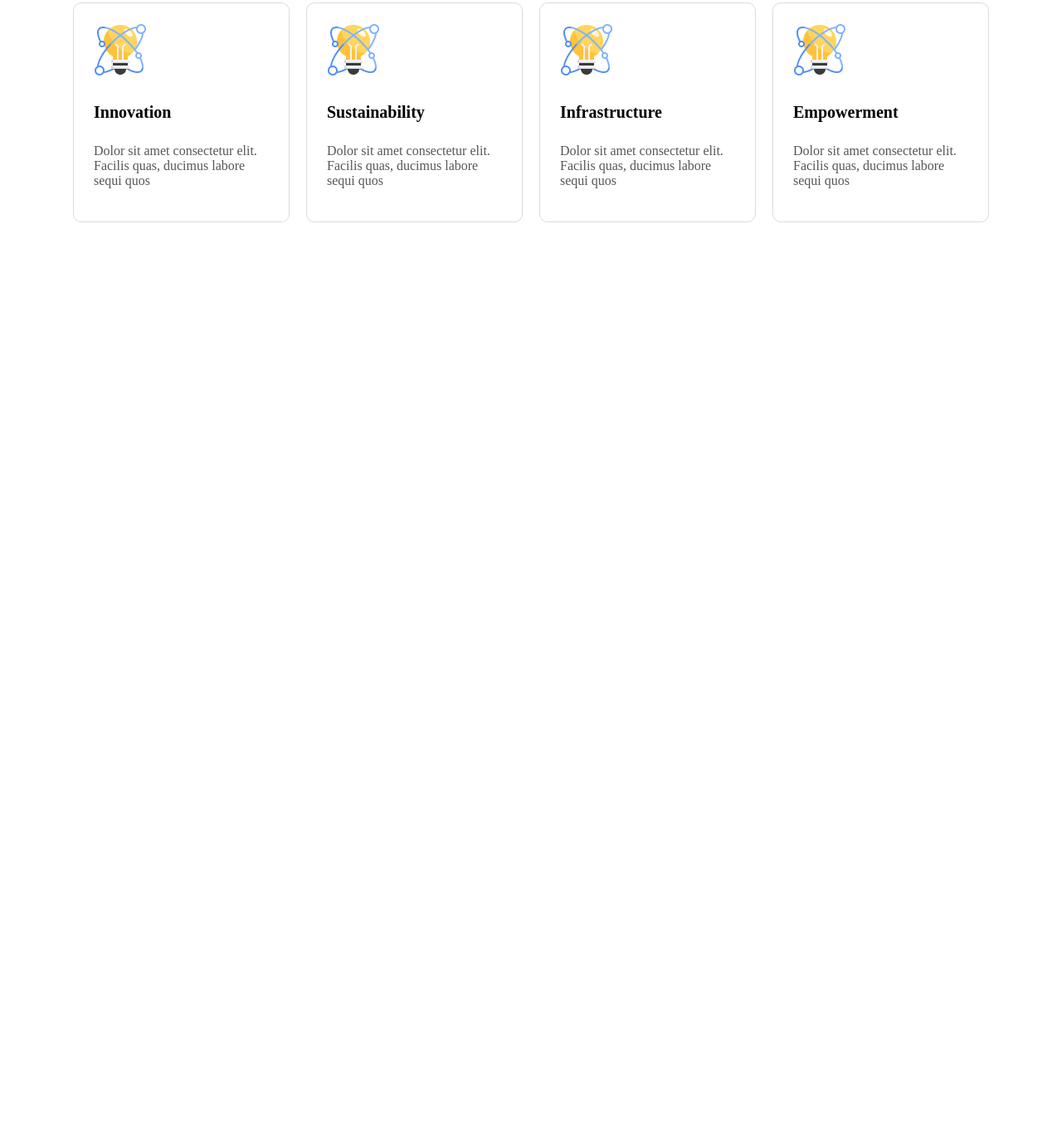
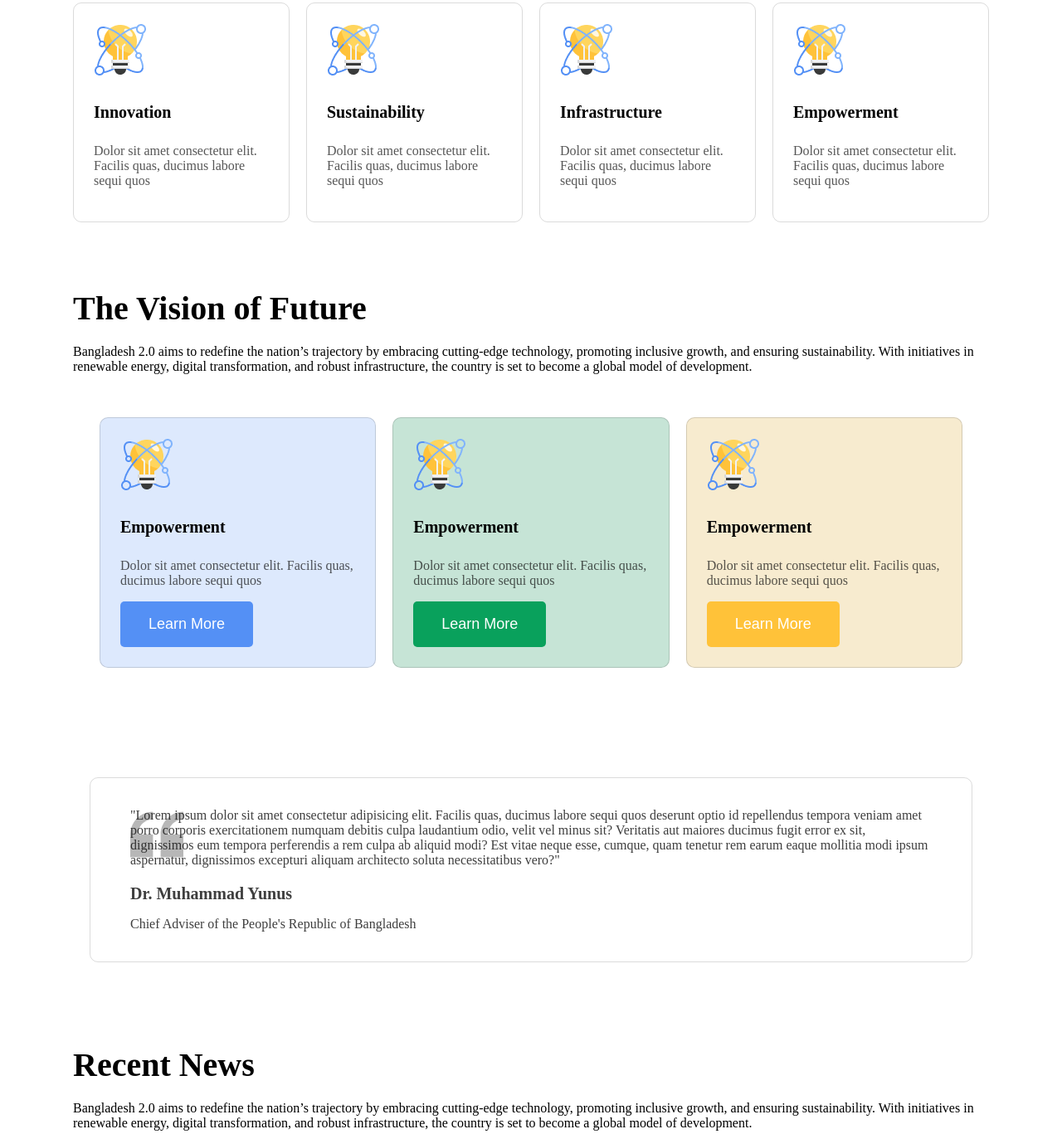
Before and after one commit to ALAMIN761740/assignment-01, a plain HTML site: page index.html in a window 1280 px wide. Shown: the part 976-2343 px from the top of the page at 83% size. Before the commit the page ends 1324 px from the top, so only its background shows below. Drawn offline with Linux system fonts and the light colour scheme.

Commit message:
the end?

```diff
--- a/index.html
+++ b/index.html
@@ -56,6 +56,53 @@
             </div>
 
         </section>
+        <section class="">
+            <h3 class="Pillars">The Vision of Future</h3>
+            <p class="all-p">Bangladesh 2.0 aims to redefine the nation’s trajectory by embracing cutting-edge technology, promoting inclusive growth, and ensuring sustainability. With initiatives in renewable energy, digital transformation, and robust infrastructure, the country is set to become a global model of development.</p>
+
+        <div class="coler-container">
+            <div class="skill blue">
+                <img src="assets/card-icon.png" alt="">
+                <h4 class="skill-title">Empowerment</h4>
+                <p class="skill-de">Dolor sit amet consectetur elit. Facilis quas, ducimus labore sequi quos </p>
+                <button class="btn-green btn-blue">Learn More</button>
+            </div>
+            <div class="skill green">
+                <img src="assets/card-icon.png" alt="">
+                <h4 class="skill-title">Empowerment</h4>
+                <p class="skill-de">Dolor sit amet consectetur elit. Facilis quas, ducimus labore sequi quos </p>
+                <button class="btn-green btn-gr">Learn More</button>
+            </div>
+            <div class="skill yellow">
+                <img src="assets/card-icon.png" alt="">
+                <h4 class="skill-title">Empowerment</h4>
+                <p class="skill-de">Dolor sit amet consectetur elit. Facilis quas, ducimus labore sequi quos </p>
+                <button class="btn-green btn-yellow">Learn More</button>
+            </div>
+        </div>
+        </section>
+        <section>
+        <div class="Dr">
+            <p style="background-image: url(assets/quote-bg.png);"  class="Dr-de">"Lorem ipsum dolor sit amet consectetur adipisicing elit. Facilis quas, ducimus labore sequi quos deserunt optio id repellendus tempora veniam amet porro corporis exercitationem numquam debitis culpa laudantium odio, velit vel minus sit? Veritatis aut maiores ducimus fugit error ex sit, dignissimos eum tempora perferendis a rem culpa ab aliquid modi? Est vitae neque esse, cumque, quam tenetur rem earum eaque mollitia modi ipsum aspernatur, dignissimos excepturi aliquam architecto soluta necessitatibus vero?"</p>
+            <h3 class="drM">Dr. Muhammad Yunus</h3>
+            <p>Chief Adviser of the People's Republic of Bangladesh</p>
+
+        </div>
+        </section>
+        <section >
+            <div >
+                <h3 class="Pillars">Recent News</h3>
+                <p class="Recent-News-p">Bangladesh 2.0 aims to redefine the nation’s trajectory by embracing cutting-edge technology, promoting inclusive growth, and ensuring sustainability. With initiatives in renewable energy, digital transformation, and robust infrastructure, the country is set to become a global model of development.</p>
+            </div>
+            <div >
+                <img class="Recent-News" src="assets/satelite.png" alt="">
+                <h3>Bangladesh Launches New Satellite</h3>
+                <div>
+                    <img src="assets/al-jazeera.png" alt="">
+                </div>
+            </div>
+
+        </section>
 
     </main>
 
--- a/styles/style.css
+++ b/styles/style.css
@@ -90,7 +90,7 @@ nav{
     font-size: 40px;
     font-weight: 700;
     text-align:left;
-    margin: 80px;
+    margin: 20px  80px;
 }
 
 .skills-container{
@@ -103,6 +103,8 @@ nav{
     padding: 24px;
     border:1px solid rgba(14, 14, 14, 0.15);
     border-radius: 10px;
+    box-sizing: border-box;
+    border: 1px solid rgba(14, 14, 14, 0.15);
 }
 .skill-title{
     font-size: 20px;
@@ -115,3 +117,73 @@ nav{
     font-size: 16px;
     font-weight: 400px;
 }
+
+/* sectio 02*/
+
+.all-p{
+    margin: 20px 80px;
+}
+.coler-container{
+    display: flex;
+    gap: 20px;
+    margin: 10px 80px;
+    padding: 32px;
+
+}
+
+/*Blue..................................*/
+.blue{
+    background-color: rgba(84, 144, 245, 0.2);
+}
+.btn-blue{
+    background-color:rgb(84, 144, 245);
+}
+/*..................green*/
+.green{
+    background-color: rgb(198, 228, 214);
+}
+.btn-gr{
+    background-color: rgb(9, 161, 92);
+}
+/*..................yellow*/
+.yellow{
+    background-color: rgb(247, 235, 207);
+}
+.btn-yellow{
+    background-color: rgb(255, 194, 57);
+}
+
+/*...........................DR ..........................*/
+.Dr{
+    margin: 100px;
+    padding: 20px 48px;
+    box-sizing: border-box;
+    border: 1px solid rgba(14, 14, 14, 0.15);
+    border-radius: 10px;
+    color: rgba(14, 14, 14, 0.8);
+
+}
+
+.Dr-de{
+    background-repeat: no-repeat;
+
+}
+.drM{
+    font-size: 20px;
+    font-weight: 600px;
+    margin-bottom: 2px;
+}
+
+/*.............Recent News...............*/
+.Recent-News{
+    display: flex;
+    border: 5px 80px;
+
+}
+
+.Recent-News-p{
+    font-size: 16px;
+    font-weight: 400px;
+    margin: 10px 80px;
+
+}
```
